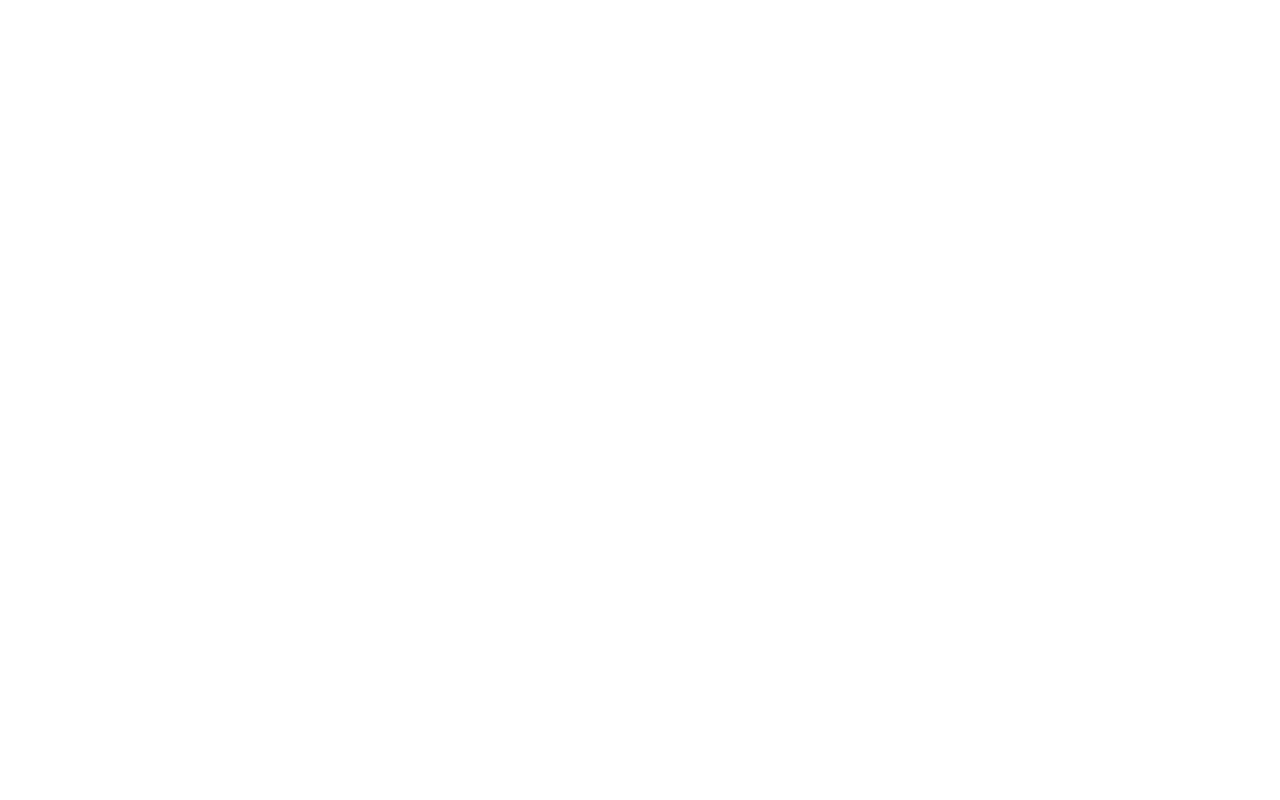
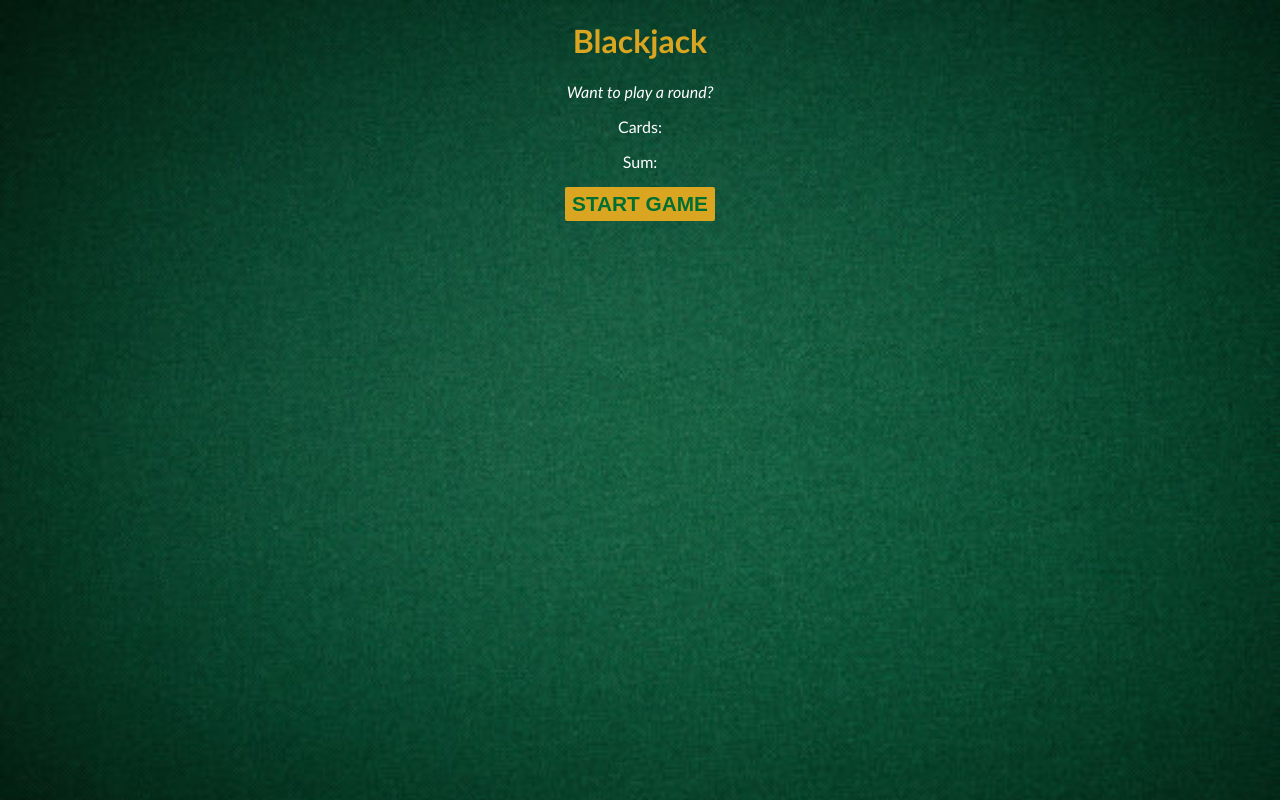
Before and after one commit to thebaiway/blackjack, a plain HTML site: page index.html in a window 1280 px wide. Drawn offline with Linux system fonts and the light colour scheme.

Commit message:
working on interface and javascript

```diff
--- a/css/styles.css
+++ b/css/styles.css
@@ -0,0 +1,37 @@
+body {
+    background-image: url(../img/360_F_93364974_eoos8QGsa9CzTa5hGRRL6EutXMSKgdOA.jpg);
+    background-size: cover;
+    background-repeat: no-repeat;
+    font-family: 'Trebuchet MS', 'Lucida Sans Unicode', 'Lucida Grande', 'Lucida Sans', Arial, sans-serif;
+    color: white;
+    text-align: center;
+}
+
+h1 {
+    color: goldenrod;
+    text-align: center;
+}
+
+p {
+    text-align: center;
+}
+
+#message-el {
+    font-style: italic;
+}
+
+button {
+    color: #016f32;
+    width:  150px;
+    background-color: goldenrod;
+    padding: 5px 0px;
+    border: none;
+    border-radius: 2px;
+    font-weight: bold;
+    font-size: 1.3rem;
+
+}
+
+button:hover {
+    cursor: pointer;
+}
--- a/index.html
+++ b/index.html
@@ -6,11 +6,15 @@
     <meta name="viewport" content="width=device-width, initial-scale=1.0">
     <title>Blackjack Game</title>
     <link href="/favicon.ico" type="image/x-icon" rel="icon" />
-    <link rel="stylesheet" href="./css/reset.css">
+    <!-- <link rel="stylesheet" href="./css/reset.css"> -->
     <link rel="stylesheet" href="./css/styles.css">
 </head>
 <body>
-
+    <h1>Blackjack</h1>
+        <p id="message-el">Want to play a round?</p>
+        <p>Cards:</p>
+        <p>Sum:</p>
+        <button onclick="startGame()">START GAME</button>
 <script src="./js/app.js"></script>
 </body>
 </html>
--- a/js/app.js
+++ b/js/app.js
@@ -4,13 +4,20 @@ let hitCard = Math.floor(Math.random() * 10) + 2
 let sum = firstCard + secondCard
 let hasBlackJack = false
 let isAlive = true
+let message = ""
 
-if (sum <= 20) {
-    console.log("Hit?")
-} else if (sum === 21) {
-    console.log("Blackjack! 🥳")
-    hasBlackJack = true
-} else {
-    console.log("You've busted! 😢 ")
-    isAlive = false
+
+function startGame () {
+    if (sum <= 20) {
+    message = "Hit?"
+    } else if (sum === 21) {
+        message = "Blackjack! 🥳"
+        hasBlackJack = true
+    } else {
+        message = "You've busted! 😢 "
+        isAlive = false
+    }
+
+console.log(message)
+
 }
```
Also changed, not shown: img/360_F_93364974_eoos8QGsa9CzTa5hGRRL6EutXMSKgdOA.jpg (added).
